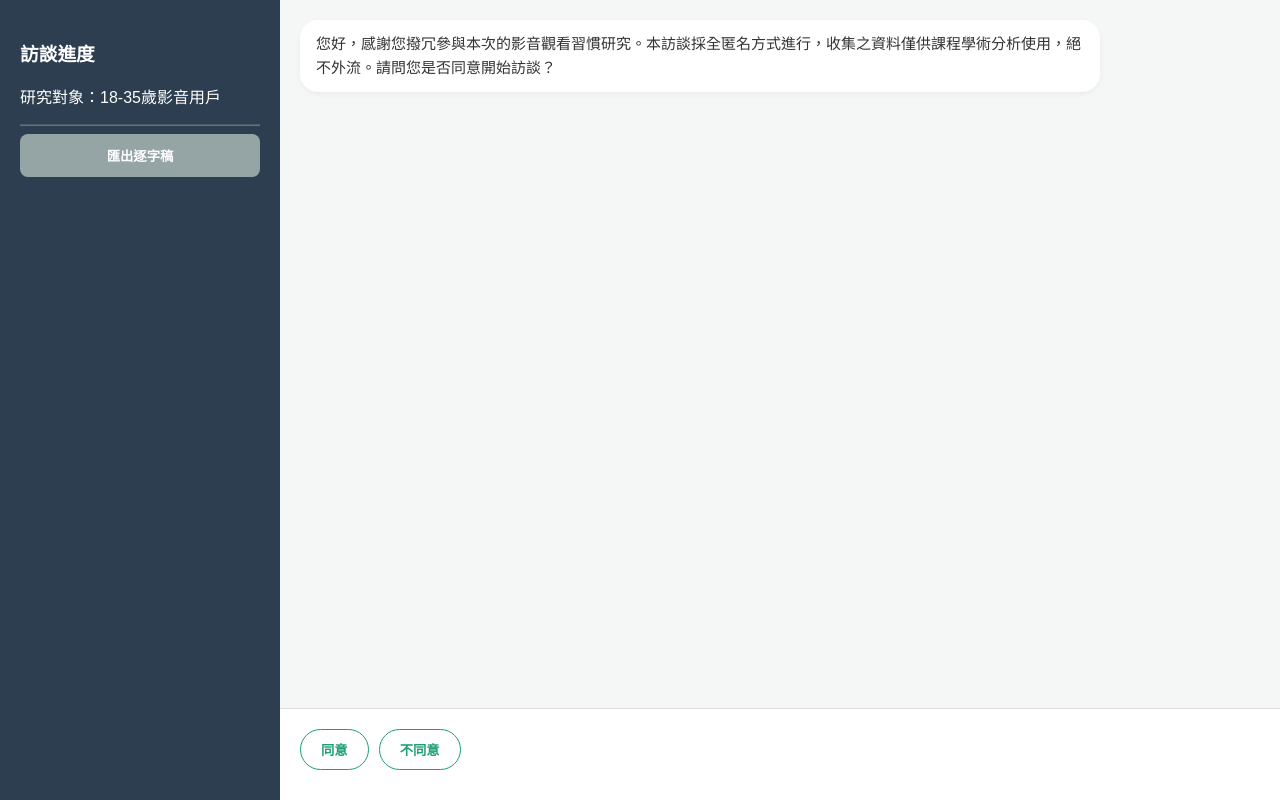
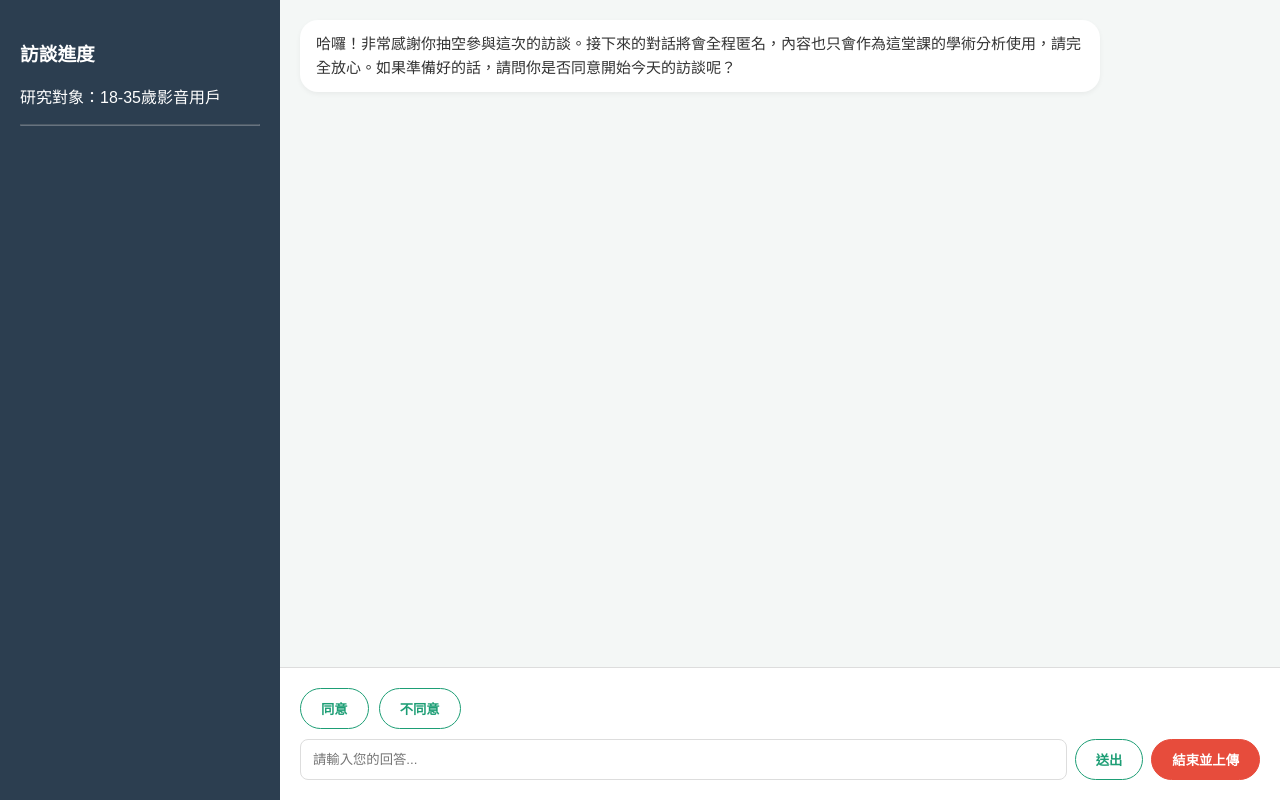
Before and after one commit to b12605037/-AIAGENT, a plain HTML site: page public/index.html in a window 1280 px wide. Drawn offline with Linux system fonts and the light colour scheme.

Commit message:
Update index.html

```diff
--- a/public/index.html
+++ b/public/index.html
@@ -25,20 +25,27 @@
     <h3>訪談進度</h3>
     <p>研究對象：18-35歲影音用戶</p>
     <hr style="opacity: 0.3;">
-    <button onclick="exportTranscript()" style="width:100%; background:#95a5a6; color:white; border:none; padding:12px; border-radius:8px; cursor:pointer;">匯出逐字稿</button>
+    <button id="export-btn" onclick="exportTranscript()" style="display:none; width:100%; background:#95a5a6; color:white; border:none; padding:12px; border-radius:8px; cursor:pointer;">匯出逐字稿</button>
 </div>
 <div id="chat-area">
     <div id="messages"></div>
     <div id="input-zone">
         <div id="button-group" class="btn-group hidden"></div>
-        <div id="text-input-group">
-            <input type="text" id="user-input" style="width:75%; padding:12px; border-radius:8px; border:1px solid #ddd;" placeholder="請輸入您的回答...">
+        <div id="text-input-group" style="display: flex; align-items: center;">
+            <input type="text" id="user-input" style="flex: 1; padding:12px; border-radius:8px; border:1px solid #ddd;" placeholder="請輸入您的回答...">
             <button onclick="sendText()" style="margin-left:8px;">送出</button>
+            <button onclick="saveToDatabase()" style="margin-left:8px; background:#e74c3c; border-color:#e74c3c; color:white;">結束並上傳</button>
         </div>
     </div>
 </div>
 
 <script>
+// 【研究員專屬機關】檢查網址是否有 ?admin=1
+const urlParams = new URLSearchParams(window.location.search);
+if (urlParams.get('admin') === '1') {
+    document.getElementById('export-btn').style.display = 'block';
+}
+
 const Q_OPTS = {
     "0": ["同意", "不同意"],
     "1": ["18 歲以下", "18–25 歲", "26–35 歲"],
@@ -53,7 +60,7 @@ const Q_OPTS = {
 };
 
 let chatHistory = [];
-const PROMPT = "你是一位專業的使用者研究訪談員。規則：1.一次只問一題，並且在問下一題時不需要太強硬的複述。2.若受訪者點選「同意」，請立即詢問年齡區間並加上 [SHOW_Q1]。3.若該題有選項，結尾必須加上 [SHOW_Q數字]，不要列出選項。4.若該題你判斷可以追問，請進行3題以內的追問";
+const PROMPT = "你是一位專業訪談員。規則：1.一次只問一題。2.若受訪者點選「同意」，請立即詢問年齡區間並加上 [SHOW_Q1]。3.若該題有選項，結尾必須加上 [SHOW_Q數字]，不要列出選項。";
 
 async function sendText(overrideText) {
     const val = overrideText || document.getElementById('user-input').value;
@@ -62,6 +69,18 @@ async function sendText(overrideText) {
     appendMsg('user', val);
     document.getElementById('user-input').value = '';
     chatHistory.push({ role: "user", parts: [{ text: val }] });
+
+    // 【UX 節流】隱藏輸入區與按鈕，顯示打字中
+    document.getElementById('button-group').classList.add('hidden');
+    document.getElementById('text-input-group').classList.add('hidden');
+
+    const m = document.getElementById('messages');
+    const loadingDiv = document.createElement('div');
+    loadingDiv.className = `bubble ai`;
+    loadingDiv.id = 'loading-msg';
+    loadingDiv.innerText = "訪談員打字中...";
+    m.appendChild(loadingDiv);
+    m.scrollTop = m.scrollHeight;
 
     try {
         const res = await fetch('/api/chat', {
@@ -75,8 +94,14 @@ async function sendText(overrideText) {
 
         const data = await res.json();
 
+        // 移除打字中提示
+        if (document.getElementById('loading-msg')) {
+            document.getElementById('loading-msg').remove();
+        }
+
         if (data.error) {
             appendMsg('ai', `API 錯誤：${data.error.message}`, true);
+            document.getElementById('text-input-group').classList.remove('hidden');
             return;
         }
 
@@ -84,10 +109,15 @@ async function sendText(overrideText) {
             const aiMsg = data.candidates[0].content.parts[0].text;
             processAIResponse(aiMsg);
         } else {
-            appendMsg('ai', "收到無效回應，請檢查 API 金鑰與設定。", true);
+            appendMsg('ai', "收到無效回應，請稍後再試。", true);
+            document.getElementById('text-input-group').classList.remove('hidden');
         }
     } catch (e) {
+        if (document.getElementById('loading-msg')) {
+            document.getElementById('loading-msg').remove();
+        }
         appendMsg('ai', `連線異常：${e.message}`, true);
+        document.getElementById('text-input-group').classList.remove('hidden');
     }
 }
 
@@ -136,8 +166,51 @@ function exportTranscript() {
     a.click();
 }
 
+// 【新增功能】上傳到 Webhook
+async function saveToDatabase() {
+    let formattedTranscript = chatHistory.map(h =>
+        `${h.role === 'user' ? '受訪者' : 'AI'}: ${h.parts[0].text.replace(/\[SHOW_Q\d+\]/g, '')}`
+    ).join('\n\n');
+
+    const payload = {
+        time: new Date().toLocaleString('zh-TW'),
+        transcript: formattedTranscript
+    };
+
+    // 👇 👇 👇 請把你在 n8n 或 Make 產生的 Webhook 網址貼在下面引號內 👇 👇 👇
+    const webhookUrl = "你的_WEBHOOK_網址請貼在這裡";
+
+    try {
+        const btns = document.querySelectorAll('#text-input-group button');
+        const uploadBtn = btns[1]; // 取得上傳按鈕
+        uploadBtn.innerText = "傳送中...";
+        uploadBtn.disabled = true;
+
+        const response = await fetch(webhookUrl, {
+            method: 'POST',
+            headers: { 'Content-Type': 'application/json' },
+            body: JSON.stringify(payload)
+        });
+
+        if (response.ok) {
+            alert('訪談紀錄已成功上傳！非常感謝您的參與。');
+            uploadBtn.innerText = "已上傳";
+        } else {
+            alert('上傳發生錯誤，請稍後再試。');
+            uploadBtn.innerText = "結束並上傳";
+            uploadBtn.disabled = false;
+        }
+    } catch (e) {
+        alert('網路連線異常，或者 Webhook 尚未設定完成。');
+        console.error(e);
+        const btns = document.querySelectorAll('#text-input-group button');
+        btns[1].innerText = "結束並上傳";
+        btns[1].disabled = false;
+    }
+}
+
 // 初始化開場
-processAIResponse("您好，感謝您撥冗參與本次的影音觀看習慣研究。本訪談採全匿名方式進行，收集之資料僅供課程學術分析使用，絕不外流。請問您是否同意開始訪談？ [SHOW_Q0]");
+processAIResponse("哈囉！非常感謝你抽空參與這次的訪談。接下來的對話將會全程匿名，內容也只會作為這堂課的學術分析使用，請完全放心。如果準備好的話，請問你是否同意開始今天的訪談呢？ [SHOW_Q0]");
 </script>
 </body>
 </html>
```
